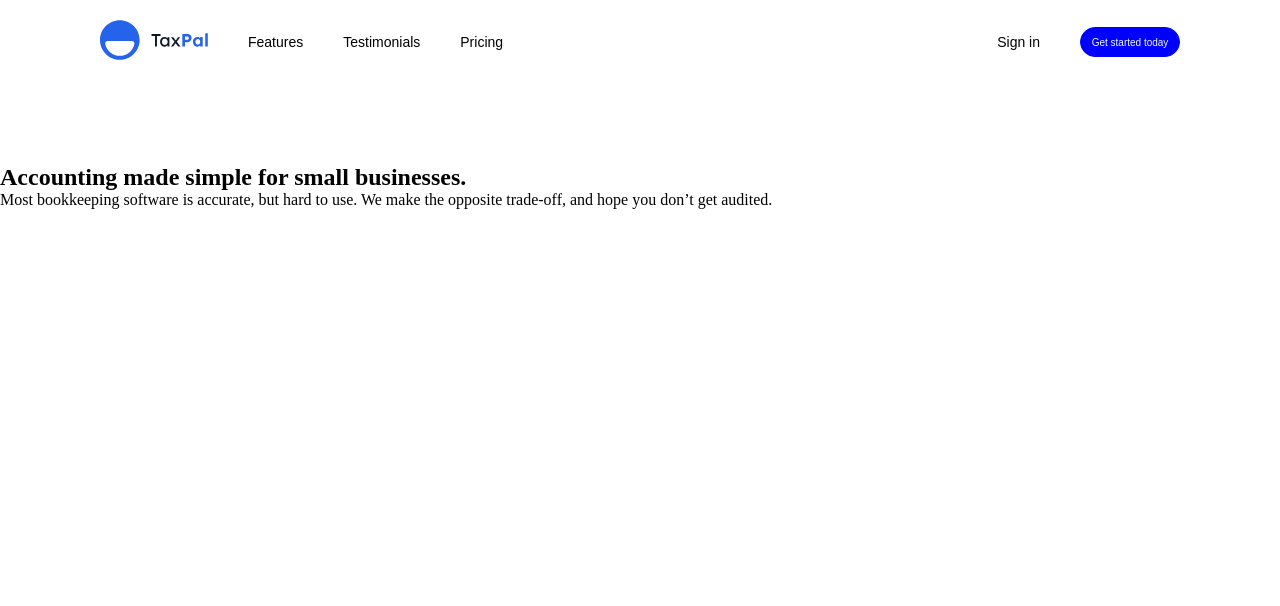
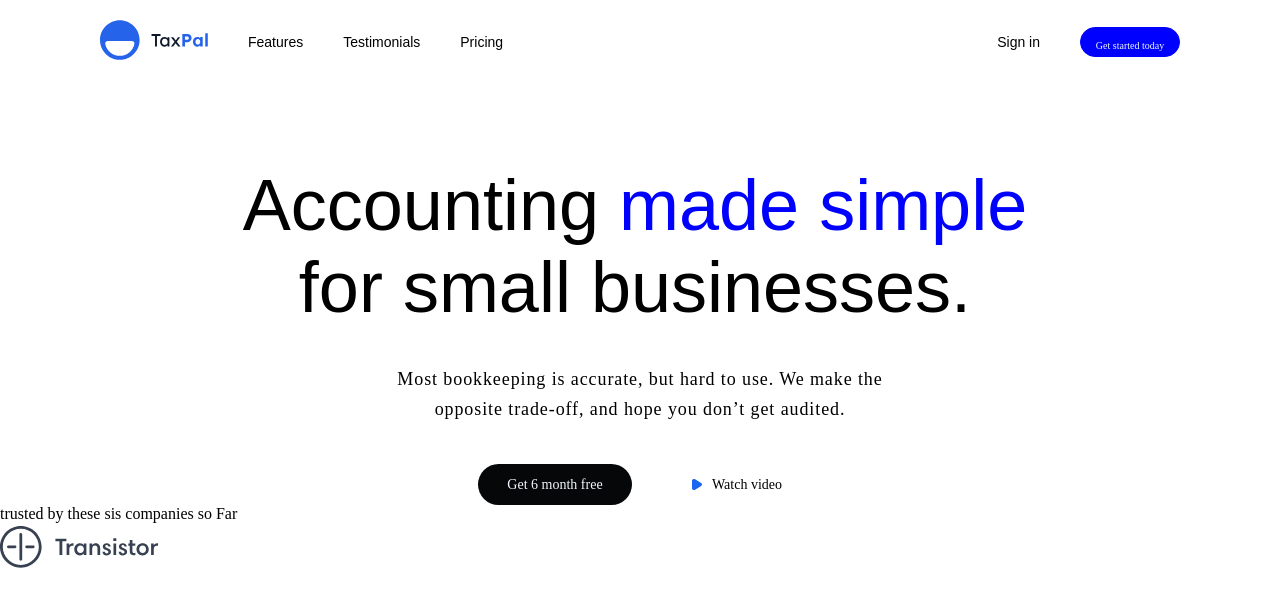
Before and after one commit to Rasheed87/marketing-landing-page, a plain HTML site: page index.html in a window 1280 px wide. Drawn offline with Linux system fonts and the light colour scheme.

Commit message:
feat: add section3 html

```diff
--- a/index.html
+++ b/index.html
@@ -28,9 +28,30 @@
         </nav>
     </header>
 
-    <section class="sectio1">
-        <h1>Accounting made simple for small businesses.</h1>
-        <p>Most bookkeeping software is accurate, but hard to use. We make the opposite trade-off, and hope you don’t get audited.</p>
+    <section class="section1">
+        <h1>Accounting <span class="made-simple">made simple</span> for small businesses.</h1>
+        <p>Most bookkeeping is accurate, but hard to use. We make the</br> opposite trade-off, and hope you don’t get audited.</p>
+
     </section>
+    <section class="secton2">
+        <div class="div2">
+
+               <button>Get 6 month free</button>
+
+           <nav class="nav3">
+              <img src="/marketing-landing-page/Vector.svg" alt="vector logo">
+              <p>Watch video</p>
+          </nav>
+        </div>
+    </section>
+
+    <section class="section3">
+        <p>trusted by these sis companies so Far</p>
+        <div class="div3">
+            <a href=""><img src="/marketing-landing-page/transistor.svg" alt="transistor"></a>
+        </div>
+
+    </section>
+
 </body>
 </html>
--- a/style.css
+++ b/style.css
@@ -24,6 +24,7 @@
     display: flex;
     align-items: center;
     gap: 40px;
+
 }
 
 .nav1 ul li{
@@ -73,6 +74,8 @@
     border: 1px solid blue;
     color: aliceblue;
     font-size: 10px;
+    font-family: inherit;
+    padding: 12px 14px;
 }
 .nav2 button:hover{
     background-color: aquamarine;
@@ -81,3 +84,88 @@
     scale: 1.2;
     transition: 0.3s;
 }
+
+.section1 {
+    max-width: 800px;
+    margin: 0 auto;
+    display: flex;
+    justify-content: center;
+    flex-direction: column;
+    /* margin-bottom: 21px; */
+}
+.section1 h1{
+    margin-bottom: 20px;
+    width: 790px;
+    height: 180px;
+    font-size: 72px;
+    text-align: center;
+    font-weight: 500;
+    font-family: sans-serif;
+    /* border: 1px solid black; */
+
+}
+.made-simple{
+    color: blue;
+}
+.section1 p{
+    width: 603px;
+    height: 60px;
+    margin: 0 auto;
+    text-align: center;
+    line-height: 30px;
+    /* border: 1px solid black; */
+    font-weight: 500;
+    letter-spacing: 0.9px;
+    font-size: 18px;
+    text-align: center;
+
+
+}
+.div2{
+    width: 400px;
+    margin: 0 auto;
+   display: flex;
+    justify-content: center;
+    /* border: 1px solid black; */
+    margin-top: 20px;
+    gap: 40px;
+    align-items: center;
+    margin-top: 40px;
+}
+
+
+}
+.section2{
+    display: flex;
+    align-items: center;
+
+
+
+}
+.nav3{
+    display: flex;
+    align-items: center;
+    gap: 10px;
+    padding: 12px 20px;
+    font-size: 14px;
+    font-weight: 500;
+}
+
+   .div2 button{
+    height: 41px;
+    width: 154px;
+    text-align: center;
+    border: none;
+    background-color: rgb(5, 7, 8);
+    padding: 12px 16px;
+    color: aliceblue;
+    font-size: 14px;
+    font-weight: 500px;
+    border-radius: 50px;
+    font-family: inherit;
+
+   }
+   .div2 button:hover{
+    cursor: pointer;
+
+   }
```
Also changed, not shown: Vector.svg (added), laravel.svg (added), mirage 4.svg (added), statamic 2.svg (added), statickit 2.svg (added), transistor.svg (added), tuple.svg (added).
